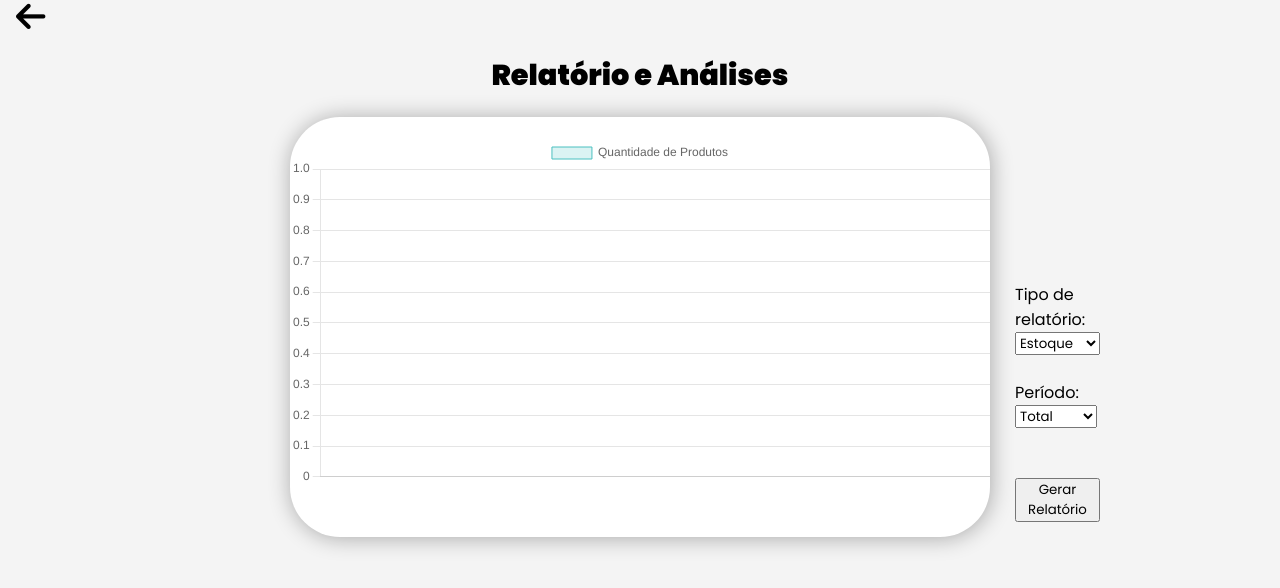
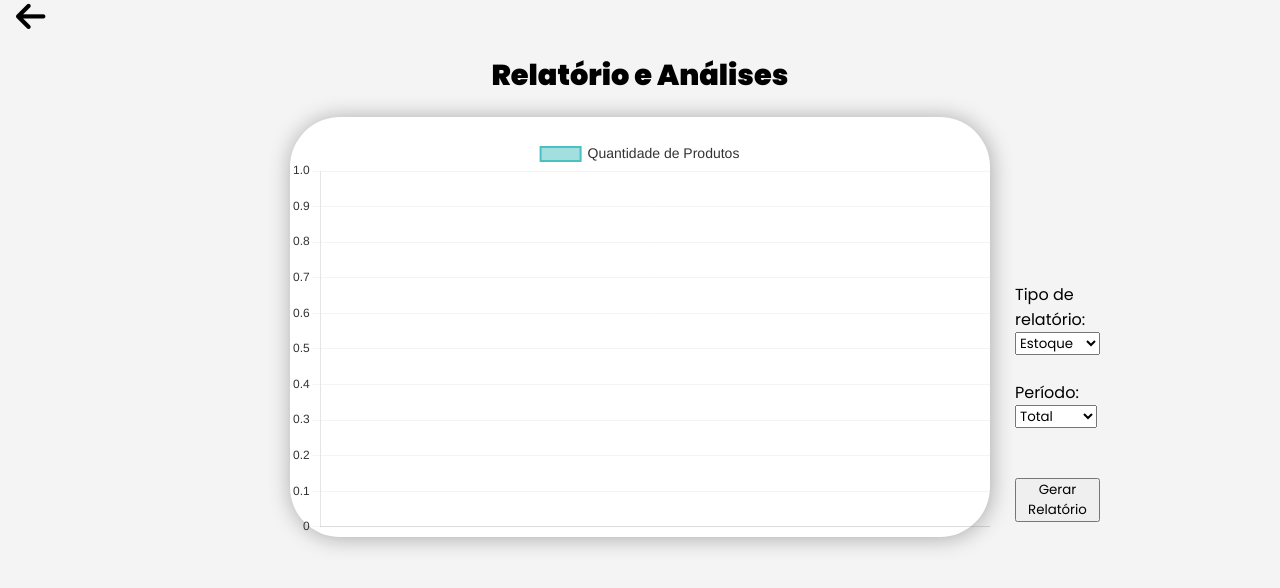
Before and after one commit to gabrieldsantana28/SA_Senai, a PHP site: page /relatorio.php in a window 1280 px wide. Shown: the part 125-713 px from the top of the page. Run offline with PHP 8.4, Linux system fonts and the light colour scheme; the visitor is signed in with stand-in values (Sample User, id 1); data that the repository does not hold is empty; some libraries are stand-ins or nearby versions.

Commit message:
Sistema Atualizado

```diff
--- a/cadastrofuncionarios.php
+++ b/cadastrofuncionarios.php
@@ -89,7 +89,7 @@
                 </div>
                 <div class="elementos--itens">
                     <i class='fa-solid fa-envelope'></i>
-                    <input type="text" id="Email" name="email" placeholder="Email..." required>
+                    <input type="email" id="Email" name="email" placeholder="Email..." required>
                 </div>
                 <div class="elementos--itens">
                     <i class='fa-solid fa-lock'></i>
--- a/fornecedores.php
+++ b/fornecedores.php
@@ -74,7 +74,7 @@ $result = $stmt->get_result();
             margin: 10px 0;
             padding: 10px;
             border: 1px solid #ddd;
-            border-radius: 5px;
+            border-radius: 10px;
             transition: background-color 0.3s;
         }
 
--- a/relatorio.php
+++ b/relatorio.php
@@ -145,16 +145,79 @@ $conn->close();
         datasets: [{
             label: 'Quantidade de Produtos',
             data: quantidades,
-                    backgroundColor: 'rgba(75, 192, 192, 0.2)',
-                    borderColor: 'rgba(75, 192, 192, 1)',
-                    borderWidth: 1
+            backgroundColor: [
+                'rgba(75, 192, 192, 0.5)',
+                'rgba(255, 99, 132, 0.5)',
+                'rgba(54, 162, 235, 0.5)',
+                'rgba(255, 206, 86, 0.5)',
+                'rgba(153, 102, 255, 0.5)'
+            ],
+            borderColor: [
+                'rgba(75, 192, 192, 1)',
+                'rgba(255, 99, 132, 1)',
+                'rgba(54, 162, 235, 1)',
+                'rgba(255, 206, 86, 1)',
+                'rgba(153, 102, 255, 1)'
+            ],
+            borderWidth: 2,
+            hoverBackgroundColor: 'rgba(255, 255, 255, 0.8)',
+            hoverBorderColor: 'rgba(0, 0, 0, 1)'
         }]
     },
     options: {
+        responsive: true,
+        maintainAspectRatio: false,
+        plugins: {
+            tooltip: {
+                callbacks: {
+                    label: function(context) {
+                        return `Quantidade: ${context.raw}`;
+                    }
+                },
+                backgroundColor: 'rgba(0, 0, 0, 0.8)',
+                titleColor: '#fff',
+                bodyColor: '#fff',
+                borderColor: '#fff',
+                borderWidth: 1
+            },
+            legend: {
+                display: true,
+                labels: {
+                    color: '#333',
+                    font: {
+                        size: 14
+                    }
+                }
+            }
+        },
         scales: {
+            x: {
+                grid: {
+                    color: 'rgba(200, 200, 200, 0.2)'
+                },
+                ticks: {
+                    color: '#333',
+                    font: {
+                        size: 12
+                    }
+                }
+            },
             y: {
-                        beginAtZero: true
+                beginAtZero: true,
+                grid: {
+                    color: 'rgba(200, 200, 200, 0.2)'
+                },
+                ticks: {
+                    color: '#333',
+                    font: {
+                        size: 12
                     }
+                }
+            }
+        },
+        animation: {
+            duration: 2000,
+            easing: 'easeInOutBounce'
         }
     }
 });
```
Also changed, not shown: css/fornecedores.css (+22 -2 lines). Lines whose indentation alone changed are shown as unchanged.
